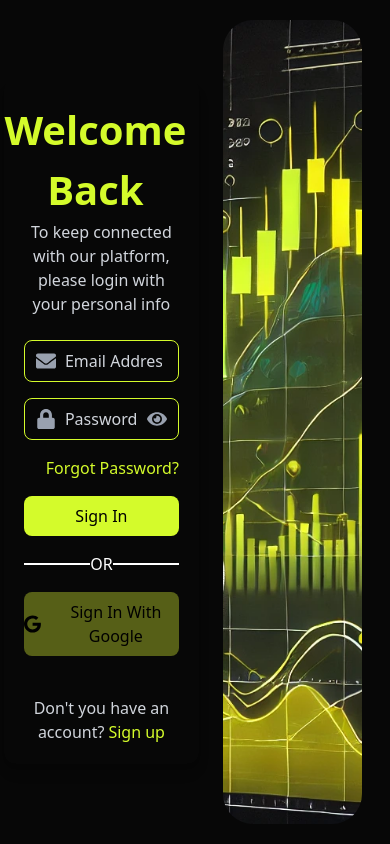
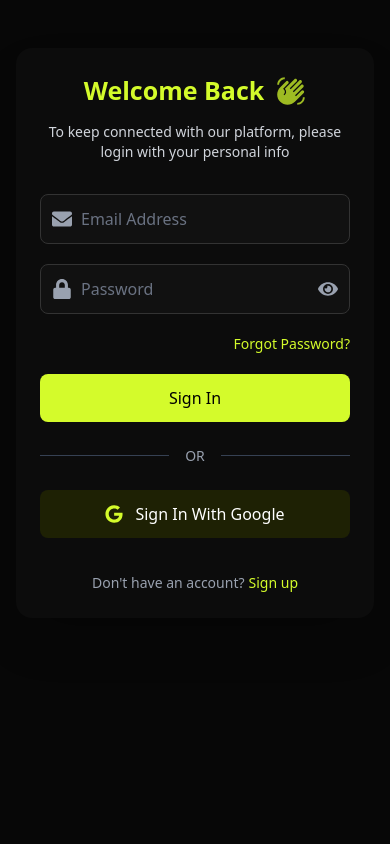
Before and after one commit to Brielle28/StockHub, a React (Vite) app in the folder StockHub_Frontend--/: page /login in a window 390 px wide. Built offline with nearby package versions, Linux system fonts and the light colour scheme.

Commit message:
ui: login responsive

```diff
--- a/StockHub_Frontend--/src/Components/Auth/Log.jsx
+++ b/StockHub_Frontend--/src/Components/Auth/Log.jsx
@@ -1,7 +1,128 @@
+// import React, { useState } from "react";
+// import { FaEnvelope, FaLock, FaEye, FaEyeSlash } from "react-icons/fa";
+// import { MdWavingHand } from "react-icons/md";
+// import { FaGoogle, FaFacebook } from "react-icons/fa";
+// const Login = () => {
+//   const [showPassword, setShowPassword] = useState(false);
+//   const [email, setEmail] = useState("");
+//   const [password, setPassword] = useState("");
+
+//   const togglePasswordVisibility = () => {
+//     setShowPassword(!showPassword);
+//   };
+
+//   const handleSubmit = (e) => {
+//     e.preventDefault();
+//     // Add login logic here
+//     console.log("Login attempted", { email, password });
+//   };
+
+//   return (
+//     <div className="min-h-screen w-[50%] bg-transparent flex items-center justify-center px-">
+//       <div className="bg-transparent shadow-lg rounded-xl w-full max-w-md p-5">
+//         <div className="text-center mb-6">
+//           <div className=" font-bold text-[#d4fb2b] flex items-center justify-center">
+//             <h2 className="text-[40px] font-bold">Welcome Back</h2>
+//             <MdWavingHand className="text-[40px] ml-3 " />
+//           </div>
+//           <p className="text-gray-300 mt-">
+//             To keep connected with our platform, please login with your personal
+//             info
+//           </p>
+//         </div>
+
+//         <form onSubmit={handleSubmit} className="space-y-4">
+//           <div className="relative">
+//             <div className="absolute inset-y-0 left-0 pl-3 flex items-center pointer-events-none">
+//               <FaEnvelope className="text-gray-400 w-5 h-5" />
+//             </div>
+//             <input
+//               type="email"
+//               placeholder="Email Address"
+//               value={email}
+//               onChange={(e) => setEmail(e.target.value)}
+//               className="w-full pl-10 pr-4 py-2 border border-[#d4fb2b] rounded-lg focus:outline-none focus:ring-0 text-gray-300 placeholder:text-gray-300"
+//               required
+//             />
+//           </div>
+
+//           <div className="relative">
+//             <div className="absolute inset-y-0 left-0 pl-3 flex items-center pointer-events-none">
+//               <FaLock className="text-gray-400 w-5 h-5" />
+//             </div>
+//             <input
+//               type={showPassword ? "text" : "password"}
+//               placeholder="Password"
+//               value={password}
+//               onChange={(e) => setPassword(e.target.value)}
+//               className="w-full pl-10 pr-4 py-2 border border-[#d4fb2b] rounded-lg focus:outline-none focus:ring-0 text-gray-300 placeholder:text-gray-300"
+//               required
+//             />
+//             <button
+//               type="button"
+//               onClick={togglePasswordVisibility}
+//               className="absolute inset-y-0 right-0 pr-3 flex items-center text-gray-400 hover:text-gray-600"
+//             >
+//               {showPassword ? (
+//                 <FaEyeSlash className="w-5 h-5" />
+//               ) : (
+//                 <FaEye className="w-5 h-5" />
+//               )}
+//             </button>
+//           </div>
+
+//           <div className="flex justify-end items-center">
+//             <a href="/forget-password" className="text-[#d4fb2b] hover:underline">
+//               Forgot Password?
+//             </a>
+//           </div>
+
+//           <button
+//             type="submit"
+//             className="w-full bg-[#d4fb2b] text-black font-medium py-2 rounded-lg transition duration-300"
+//           >
+//             Sign In
+//           </button>
+//         </form>
+
+//         <div className="my-4  w-full flex items-center justify-between">
+//           <div className="h-[2px] w-[170px] bg-white" />
+//           <h1 className="text-white">OR</h1>
+//           <div className="h-[2px] w-[170px] bg-white " />
+//           <div />
+//         </div>
+
+//         <div className="space-y-4">
+//         <button
+//             type="submit"
+//             className="flex items-center justify-center w-full bg-[#565f17] text-black font-medium py-2 rounded-lg hover:bg-[#d4fb2b] transition duration-300"
+//           >
+//           <FaGoogle className="mr-3 text-black" size={20} />
+//             Sign In With Google
+//           </button>
+
+//         </div>
+
+//         <div className="mt-10 text-center">
+//           <a href="/signUp" className="text-gray-300">
+//             Don't you have an account?
+//             <button
+//               className="ml-1 text-[#d4fb2b] hover:underline focus:outline-none"
+//             >
+//               Sign up
+//             </button>
+//           </a>
+//         </div>
+//       </div>
+//     </div>
+//   );
+// };
+
+// export default Login;
 import React, { useState } from "react";
-import { FaEnvelope, FaLock, FaEye, FaEyeSlash } from "react-icons/fa";
+import { FaEnvelope, FaLock, FaEye, FaEyeSlash, FaGoogle } from "react-icons/fa";
 import { MdWavingHand } from "react-icons/md";
-import { FaGoogle, FaFacebook } from "react-icons/fa";
+
 const Login = () => {
   const [showPassword, setShowPassword] = useState(false);
   const [email, setEmail] = useState("");
@@ -18,50 +139,49 @@ const Login = () => {
   };
 
   return (
-    <div className="min-h-screen w-[50%] bg-transparent flex items-center justify-center px-">
-      <div className="bg-transparent shadow-lg rounded-xl w-full max-w-md p-5">
-        <div className="text-center mb-6">
-          <div className=" font-bold text-[#d4fb2b] flex items-center justify-center">
-            <h2 className="text-[40px] font-bold">Welcome Back</h2>
-            <MdWavingHand className="text-[40px] ml-3 " />
+    <div className="w-full max-w-md mx-auto bg-[#0c0c0c] shadow-2xl rounded-2xl p-6 sm:p-8">
+      <div className="text-center mb-8 w-full">
+        <div className="font-bold text-[#d4fb2b] flex items-center justify-center mb-3 w-full">
+          <h2 className="md:text-3xl text-[25px] font-bold">Welcome Back</h2>
+          <MdWavingHand className="text-3xl sm:text-4xl ml-3 animate-pulse" />
         </div>
-          <p className="text-gray-300 mt-">
-            To keep connected with our platform, please login with your personal
-            info
+        <p className="text-gray-300 text-sm sm:text-base">
+          To keep connected with our platform, please login with your personal info
         </p>
       </div>
 
-        <form onSubmit={handleSubmit} className="space-y-4">
-          <div className="relative">
+      <form onSubmit={handleSubmit} className="space-y-5">
+        <div className="relative group">
           <div className="absolute inset-y-0 left-0 pl-3 flex items-center pointer-events-none">
-              <FaEnvelope className="text-gray-400 w-5 h-5" />
+            <FaEnvelope className="text-gray-400 w-5 h-5 group-focus-within:text-[#d4fb2b] transition-colors" />
           </div>
           <input
             type="email"
             placeholder="Email Address"
             value={email}
             onChange={(e) => setEmail(e.target.value)}
-              className="w-full pl-10 pr-4 py-2 border border-[#d4fb2b] rounded-lg focus:outline-none focus:ring-0 text-gray-300 placeholder:text-gray-300"
+            className="w-full pl-10 pr-4 py-3 bg-[#111111] border border-[#333333] focus:border-[#d4fb2b] rounded-lg focus:outline-none focus:ring-0 text-gray-300 placeholder:text-gray-500 transition-all"
             required
           />
         </div>
 
-          <div className="relative">
+        <div className="relative group">
           <div className="absolute inset-y-0 left-0 pl-3 flex items-center pointer-events-none">
-              <FaLock className="text-gray-400 w-5 h-5" />
+            <FaLock className="text-gray-400 w-5 h-5 group-focus-within:text-[#d4fb2b] transition-colors" />
           </div>
           <input
             type={showPassword ? "text" : "password"}
             placeholder="Password"
             value={password}
             onChange={(e) => setPassword(e.target.value)}
-              className="w-full pl-10 pr-4 py-2 border border-[#d4fb2b] rounded-lg focus:outline-none focus:ring-0 text-gray-300 placeholder:text-gray-300"
+            className="w-full pl-10 pr-12 py-3 bg-[#111111] border border-[#333333] focus:border-[#d4fb2b] rounded-lg focus:outline-none focus:ring-0 text-gray-300 placeholder:text-gray-500 transition-all"
             required
           />
           <button
             type="button"
             onClick={togglePasswordVisibility}
-              className="absolute inset-y-0 right-0 pr-3 flex items-center text-gray-400 hover:text-gray-600"
+            className="absolute inset-y-0 right-0 pr-3 flex items-center text-gray-400 hover:text-[#d4fb2b] transition-colors"
+            aria-label={showPassword ? "Hide password" : "Show password"}
           >
             {showPassword ? (
               <FaEyeSlash className="w-5 h-5" />
@@ -72,47 +192,43 @@ const Login = () => {
         </div>
 
         <div className="flex justify-end items-center">
-            <a href="/forget-password" className="text-[#d4fb2b] hover:underline">
+          <a href="/forget-password" className="text-sm text-[#d4fb2b] hover:underline transition-all">
             Forgot Password?
           </a>
         </div>
 
         <button
           type="submit"
-            className="w-full bg-[#d4fb2b] text-black font-medium py-2 rounded-lg transition duration-300"
+          className="w-full bg-[#d4fb2b] text-black font-medium py-3 rounded-lg hover:bg-[#c0e429] transition-all duration-300 transform hover:scale-[1.02] active:scale-[0.98]"
         >
           Sign In
         </button>
       </form>
 
-        <div className="my-4  w-full flex items-center justify-between">
-          <div className="h-[2px] w-[170px] bg-white" />
-          <h1 className="text-white">OR</h1>
-          <div className="h-[2px] w-[170px] bg-white " />
-          <div />
+      <div className="my-6 flex items-center justify-between">
+        <div className="h-[1px] flex-1 bg-gray-700" />
+        <h1 className="text-gray-400 mx-4 text-sm">OR</h1>
+        <div className="h-[1px] flex-1 bg-gray-700" />
       </div>
 
       <div className="space-y-4">
         <button
-            type="submit"
-            className="flex items-center justify-center w-full bg-[#565f17] text-black font-medium py-2 rounded-lg hover:bg-[#d4fb2b] transition duration-300"
+          type="button"
+          className="flex items-center justify-center w-full bg-[#1e2104] text-white font-medium py-3 rounded-lg hover:bg-[#2d3206] transition-all duration-300"
         >
-          <FaGoogle className="mr-3 text-black" size={20} />
-            Sign In With Google
+          <FaGoogle className="mr-3 text-[#d4fb2b]" size={18} />
+          <span>Sign In With Google</span>
         </button>
-
       </div>
 
-        <div className="mt-10 text-center">
-          <a href="/signUp" className="text-gray-300">
-            Don't you have an account?
-            <button
-              className="ml-1 text-[#d4fb2b] hover:underline focus:outline-none"
+      <div className="mt-8 text-center">
+        <span className="text-gray-400 text-sm">Don't have an account?</span>
+        <a
+          href="/signUp"
+          className="ml-1 text-[#d4fb2b] font-medium hover:underline focus:outline-none text-sm"
         >
           Sign up
-            </button>
         </a>
-        </div>
       </div>
     </div>
   );
--- a/StockHub_Frontend--/src/Pages/LoginPage.jsx
+++ b/StockHub_Frontend--/src/Pages/LoginPage.jsx
@@ -1,20 +1,52 @@
+// import React from "react";
+// import Login from "../Components/Auth/Log.jsx";
+
+// const LoginPage = () => {
+//   return (
+//     <>
+//       <div className="flex md:flex-row items-center justify-center min-h-screen bg-[#070707]">
+//         <Login />
+//         <div className="w-[48%] h-screen flex items-center justify-center py-5 px-6">
+//         <div
+//           className="w-full h-full rounded-[30px] bg-cover bg-center bg-no-repeat"
+//           style={{ backgroundImage: "url('/yello.webp')" }}
+//         />
+//         </div>
+
+//       </div>
+//     </>
+//   );
+// };
+
+// export default LoginPage;
 import React from "react";
 import Login from "../Components/Auth/Log.jsx";
 
 const LoginPage = () => {
   return (
-    <>
-      <div className="flex md:flex-row items-center justify-center min-h-screen bg-[#070707]">
-        <Login />
-        <div className="w-[48%] h-screen flex items-center justify-center py-5 px-6">
-        <div
-          className="w-full h-full rounded-[30px] bg-cover bg-center bg-no-repeat"
-          style={{ backgroundImage: "url('/yello.webp')" }}
-        />
+    <div className="min-h-screen bg-[#070707] overflow-hidden">
+      <div className="flex flex-col lg:flex-row min-h-screen">
+        {/* Login Section */}
+        <div className="w-full lg:w-1/2 flex items-center justify-center px-4 sm:px-6 lg:px-8 py-12">
+          <Login />
         </div>
 
+        {/* Image Section */}
+        <div className="hidden lg:flex w-1/2 h-screen relative">
+          <div
+            className="absolute inset-0 m-4 rounded-3xl bg-cover bg-center bg-no-repeat shadow-2xl transform transition-transform duration-700 hover:scale-[1.01]"
+            style={{ backgroundImage: "url('/yello.webp')" }}
+          />
+          <div className="absolute inset-0 m-4 rounded-3xl bg-black bg-opacity-10 backdrop-blur-sm" />
+          <div className="absolute bottom-12 left-12 max-w-md">
+            <h2 className="text-4xl font-bold text-white mb-4">Trading Made Simple</h2>
+            <p className="text-white text-opacity-80">
+              Access your portfolio, market insights, and trading tools in one place.
+            </p>
+          </div>
+        </div>
       </div>
-    </>
+    </div>
   );
 };
 
```
Lines whose indentation alone changed are shown as unchanged.
